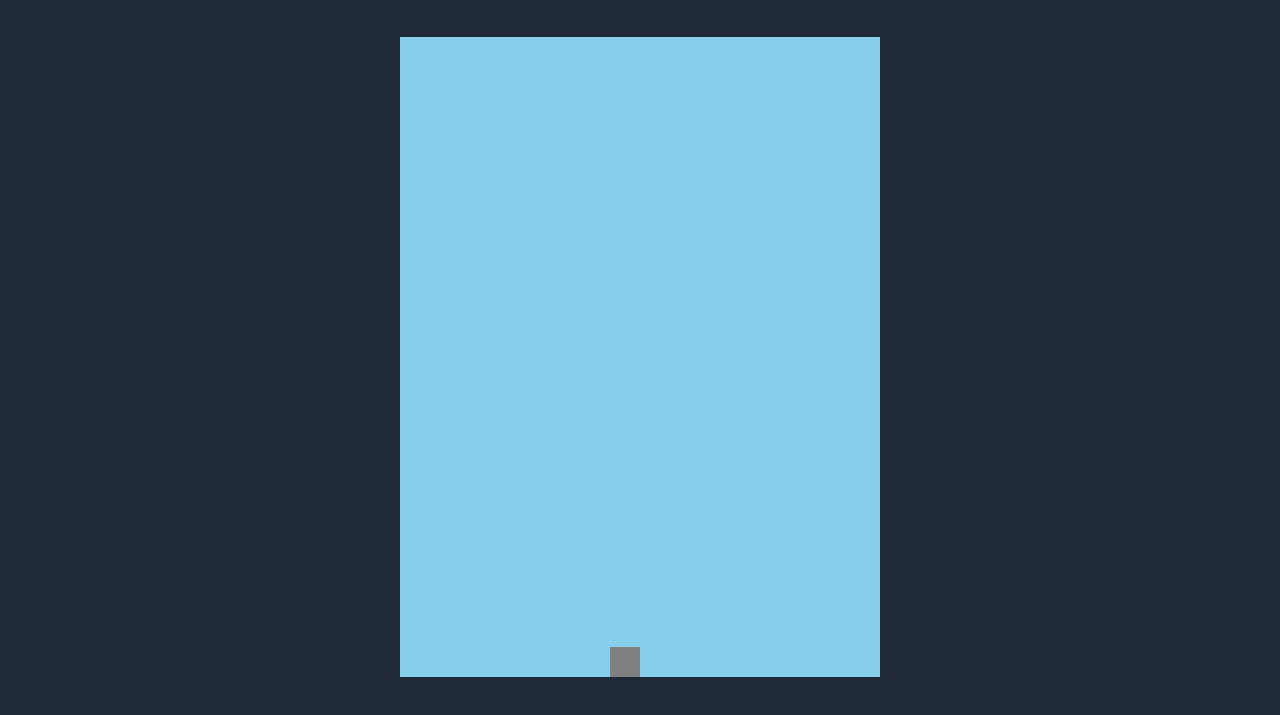
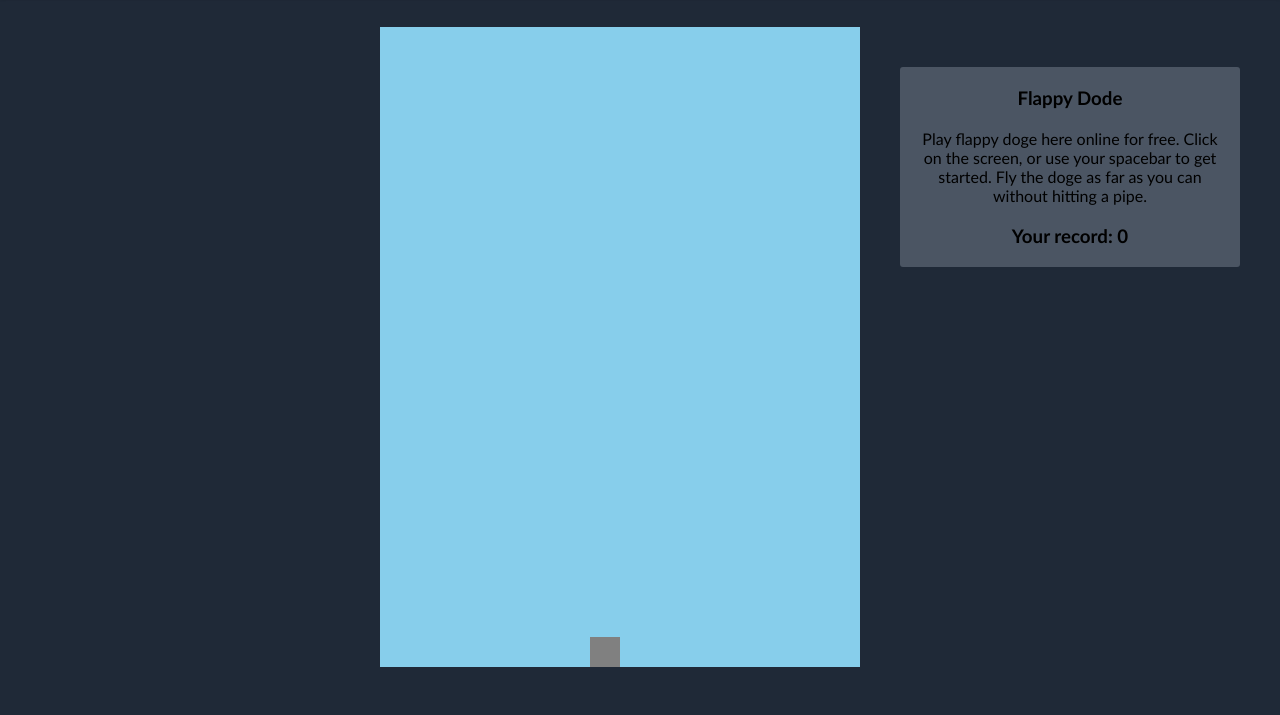
Before and after one commit to aansmirnov/flappy-doge, a website built with Vite: page index.html in a window 1280 px wide. Shown: the part 51-766 px from the top of the page. Built offline with nearby package versions, Linux system fonts and the light colour scheme.

Commit message:
feat: add info block for game page

```diff
--- a/index.css
+++ b/index.css
@@ -61,7 +61,6 @@ body {
   align-items: center;
   gap: 36px;
   background: #374151;
-  margin-bottom: 40px;
   padding: 0 20px;
   -webkit-box-shadow: 0px 1px 3px 0px rgba(0, 0, 0, 0.75);
   -moz-box-shadow: 0px 1px 3px 0px rgba(0, 0, 0, 0.75);
@@ -114,8 +113,41 @@ body {
 }
 
 /** MAIN */
+.main {
+  padding: 0 20px;
+}
+
 .main > div {
   display: flex;
   align-items: center;
   justify-content: center;
 }
+
+/** GAME */
+div.game {
+  align-items: flex-start;
+  margin-top: 30px;
+  margin-left: 340px; /* .game .block width */
+}
+
+.game .block {
+  display: flex;
+  flex-direction: column;
+  gap: 20px;
+  width: 300px;
+  margin-top: 40px;
+  margin-left: 40px;
+}
+
+.block__title,
+.block__record,
+.block__description {
+  text-align: center;
+}
+
+/** UI */
+.block {
+  padding: 20px;
+  background: #4b5563;
+  border-radius: 3px;
+}
--- a/src/pages/game/index.ts
+++ b/src/pages/game/index.ts
@@ -2,8 +2,16 @@ import { GAME_PAGE_ID } from '@/consts';
 
 export function gamePage() {
   return `
-        <div id=${GAME_PAGE_ID}>
+        <div id=${GAME_PAGE_ID} class="game">
           <canvas id="canvas"></canvas>
+          <div class="block">
+              <h3 class="block__title">Flappy Dode</h3>
+              <p class="block__description">
+                Play flappy doge here online for free. Click on the screen, or use your spacebar to get started.
+                Fly the doge as far as you can without hitting a pipe.
+              </p>
+              <h3 class="block__record">Your record: <span id="game_score">0</span></h3>
+          </div>
         </div>
     `;
 }
```
